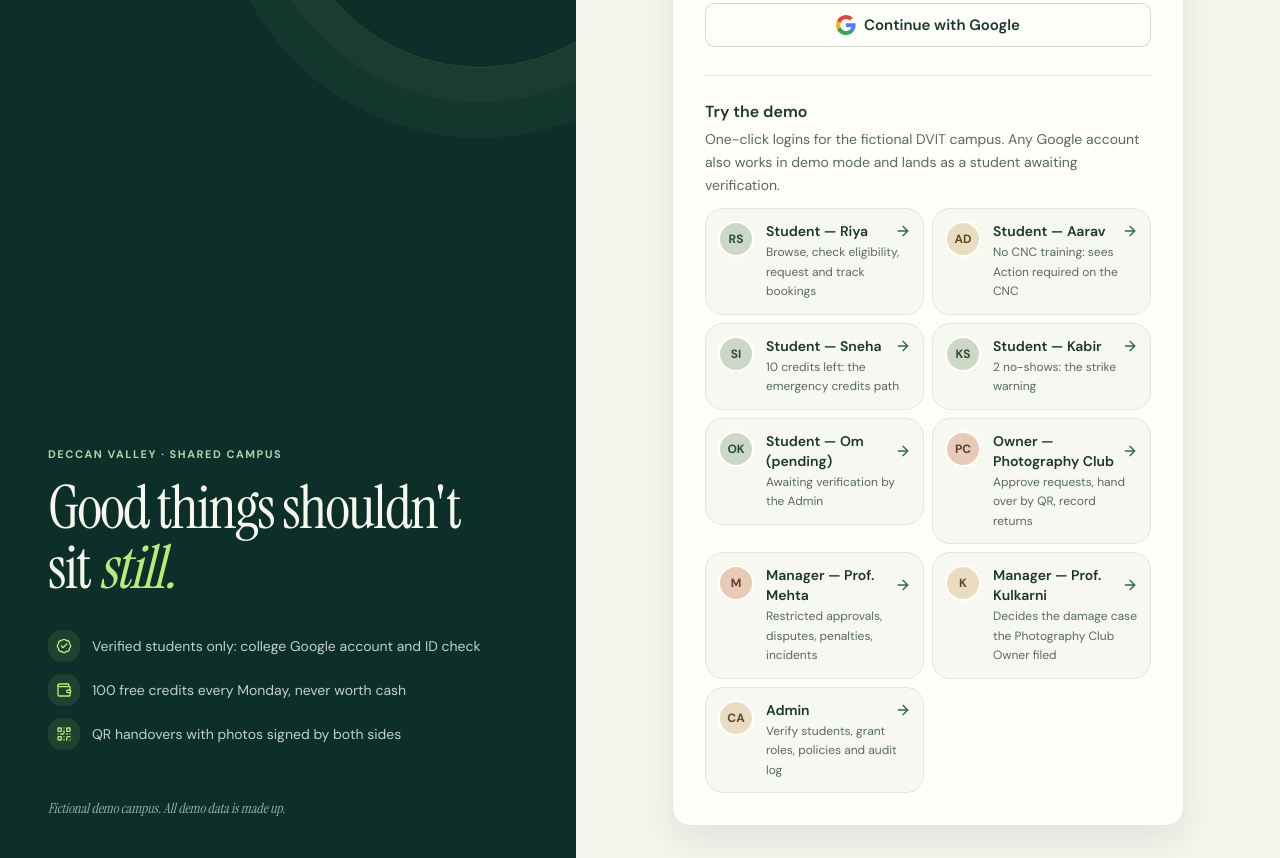
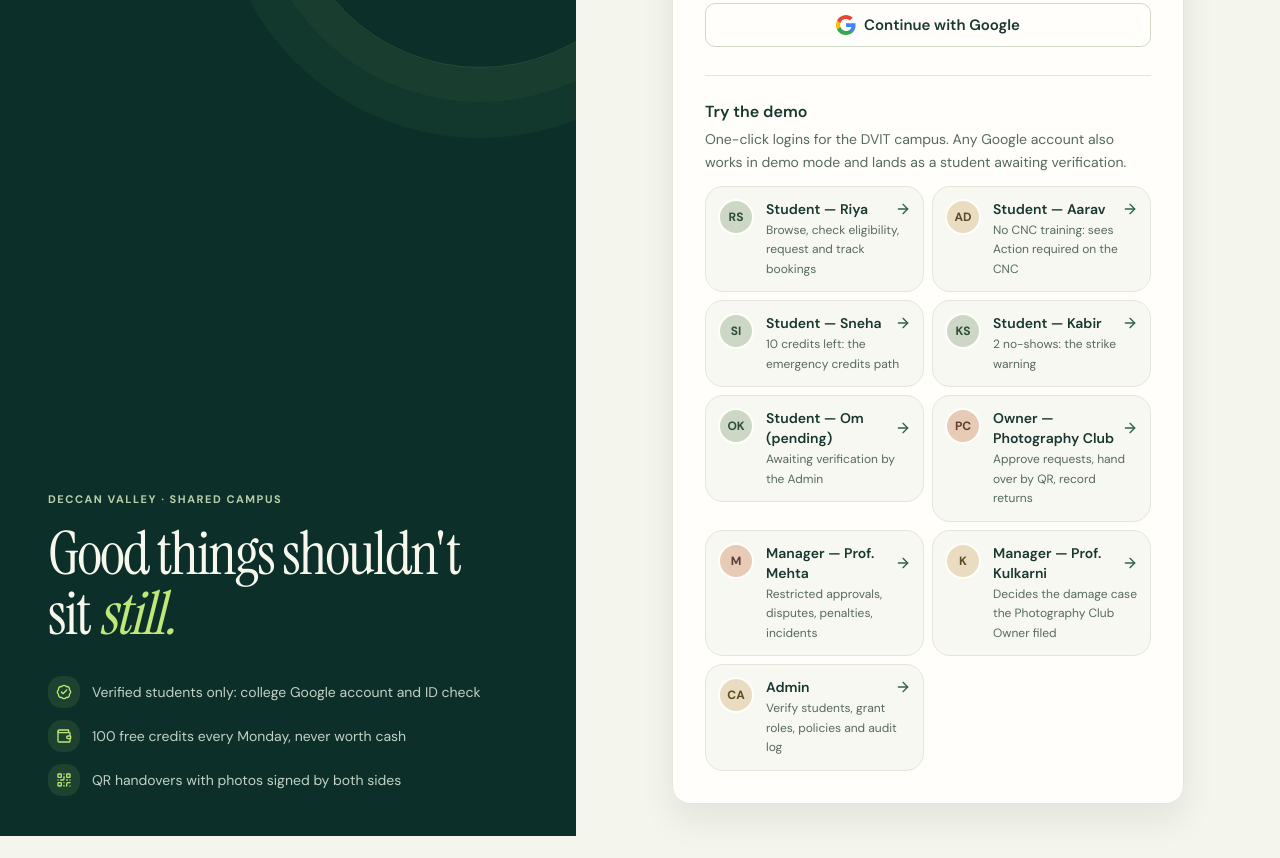
Before and after one commit to Woodbulky/ResourCity, a Next.js app: page /login in a window 1280 px wide. Shown: the part 220-1078 px from the top of the page. After the commit the page ends 1056 px from the top, so only its background shows below. Built offline with nearby package versions, Linux system fonts and the light colour scheme.

Commit message:
phase-8: remove the fictional-campus disclaimer lines from the landing, login and app footers

```diff
--- a/src/app/(app)/layout.tsx
+++ b/src/app/(app)/layout.tsx
@@ -21,7 +21,6 @@ export default function AppLayout({ children }: LayoutProps<"/">) {
         </main>
         <footer className="flex flex-wrap justify-between gap-3 px-4 pb-5 pt-2 text-xs text-ink-soft sm:px-8 lg:px-10">
           <span>Made for a campus that shares.</span>
-          <span>ResourCity · Deccan Valley is a fictional demo campus</span>
         </footer>
       </div>
     </ShellProvider>
--- a/src/app/(auth)/layout.tsx
+++ b/src/app/(auth)/layout.tsx
@@ -31,7 +31,6 @@ export default function AuthLayout({ children }: LayoutProps<"/">) {
             ))}
           </ul>
         </div>
-        <p className="relative mt-12 font-serif text-sm italic text-[#9fb4a6]">Fictional demo campus. All demo data is made up.</p>
       </aside>
       <main id="main" className="flex flex-col items-center bg-cream px-4 py-8 sm:px-8 lg:justify-center">
         <Link href="/" className="mb-8 rounded-md lg:hidden" aria-label="ResourCity home">
--- a/src/app/(auth)/login/page.tsx
+++ b/src/app/(auth)/login/page.tsx
@@ -66,7 +66,7 @@ export default async function LoginPage({ searchParams }: PageProps<"/login">) {
           <div>
             <h2 id="demo-heading" className="font-semibold">Try the demo</h2>
             <p className="mt-1 text-sm leading-relaxed text-ink-soft">
-              One-click logins for the fictional DVIT campus. Any Google account also works in demo mode and lands as a
+              One-click logins for the DVIT campus. Any Google account also works in demo mode and lands as a
               student awaiting verification.
             </p>
           </div>
--- a/src/app/(marketing)/page.tsx
+++ b/src/app/(marketing)/page.tsx
@@ -237,7 +237,6 @@ export default function LandingPage() {
 
       <footer className="mx-auto flex min-h-20 w-[min(100%-32px,1280px)] flex-wrap items-center justify-between gap-4 py-4 text-xs text-ink-soft">
         <Wordmark className="scale-90" />
-        <span>Fictional demo campus: Deccan Valley Institute of Technology, Pune. All demo data is made up.</span>
         <a className="font-semibold text-moss underline-offset-4 hover:underline" href="https://github.com/Woodbulky/ResourCity">
           GitHub
         </a>
```
